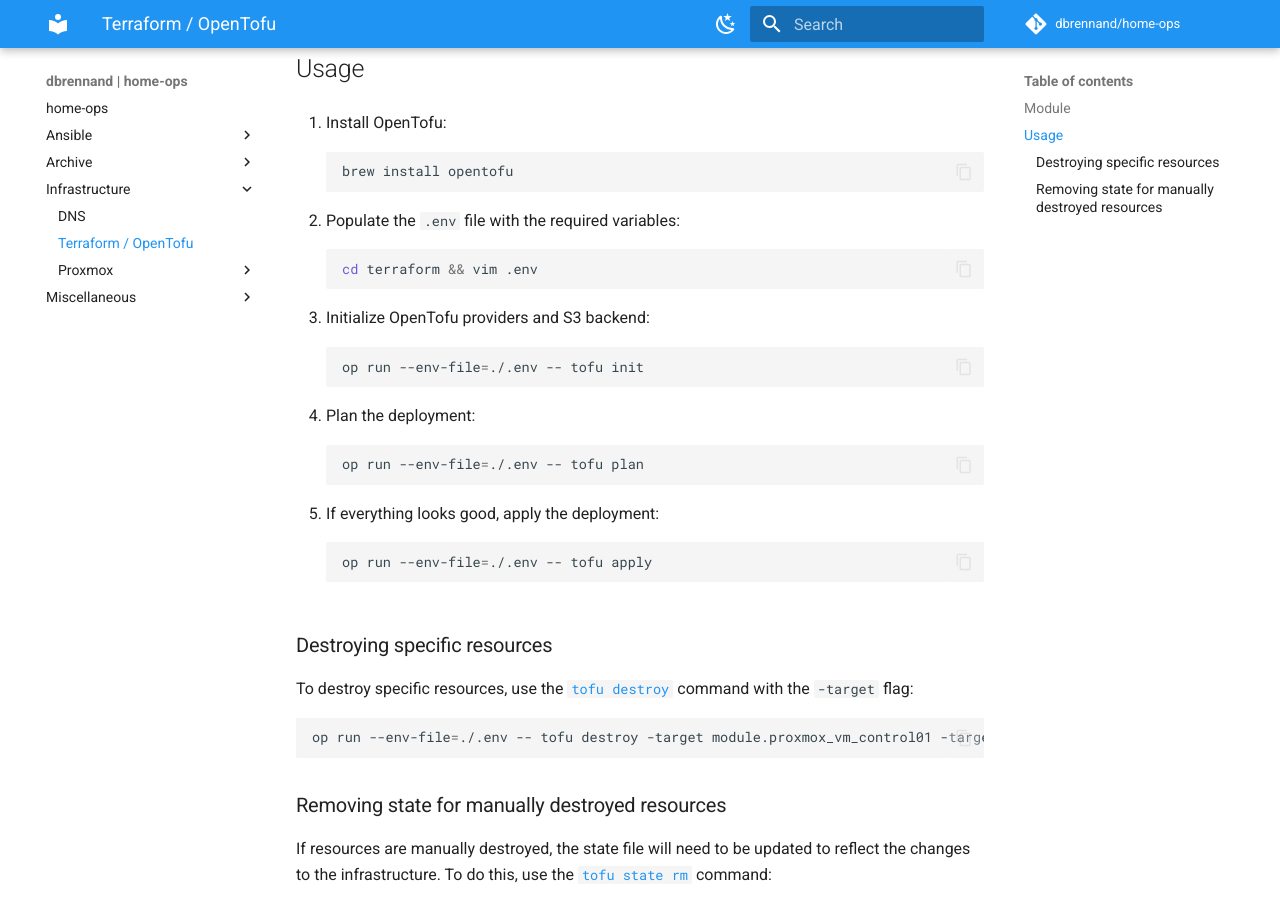
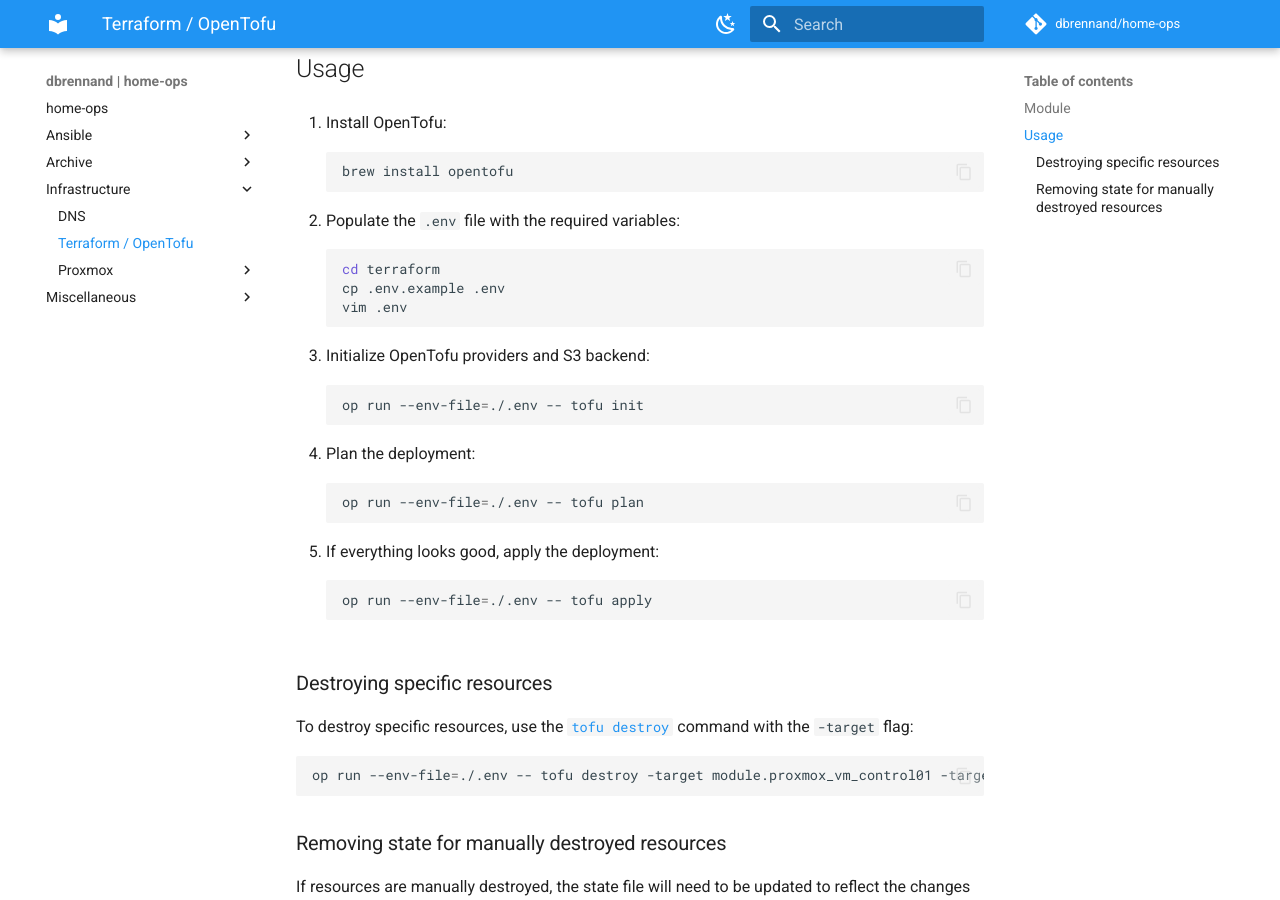
Before and after one commit to dbrennand/home-ops, an MkDocs documentation site: the page built from docs/infrastructure/terraform.md, in a window 1280 px wide and 900 px high, scrolled down 453 px. Built offline with MkDocs 1.6.1 and Material for MkDocs 9.7.7, drawn with Linux system fonts in a browser that asks for light colours; comment, search, counter and statistics services are not loaded.

Commit message:
refactor: use `.env.example`

````diff
--- a/docs/infrastructure/terraform.md
+++ b/docs/infrastructure/terraform.md
@@ -22,7 +22,9 @@
 2. Populate the `.env` file with the required variables:
 
     ```bash
-    cd terraform && vim .env
+    cd terraform
+    cp .env.example .env
+    vim .env
     ```
 
 3. Initialize OpenTofu providers and S3 backend:
````
Also changed, not shown: 2 other files.
